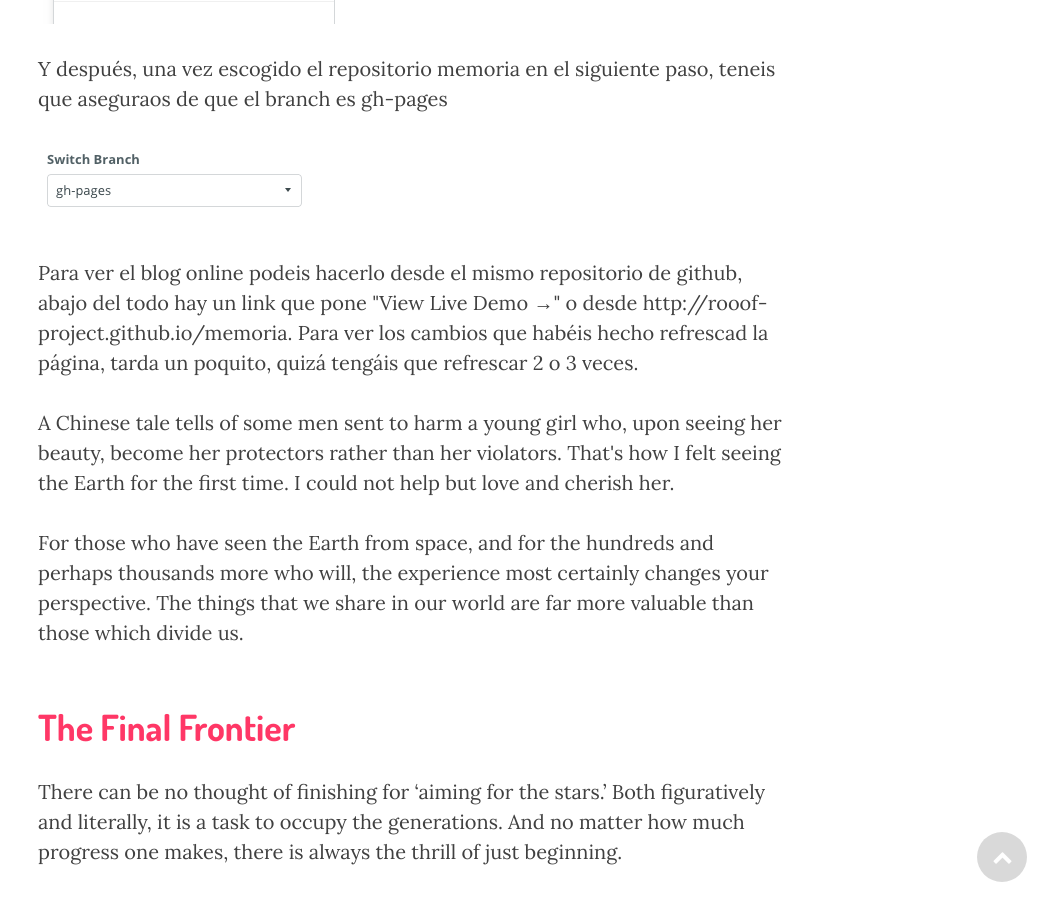
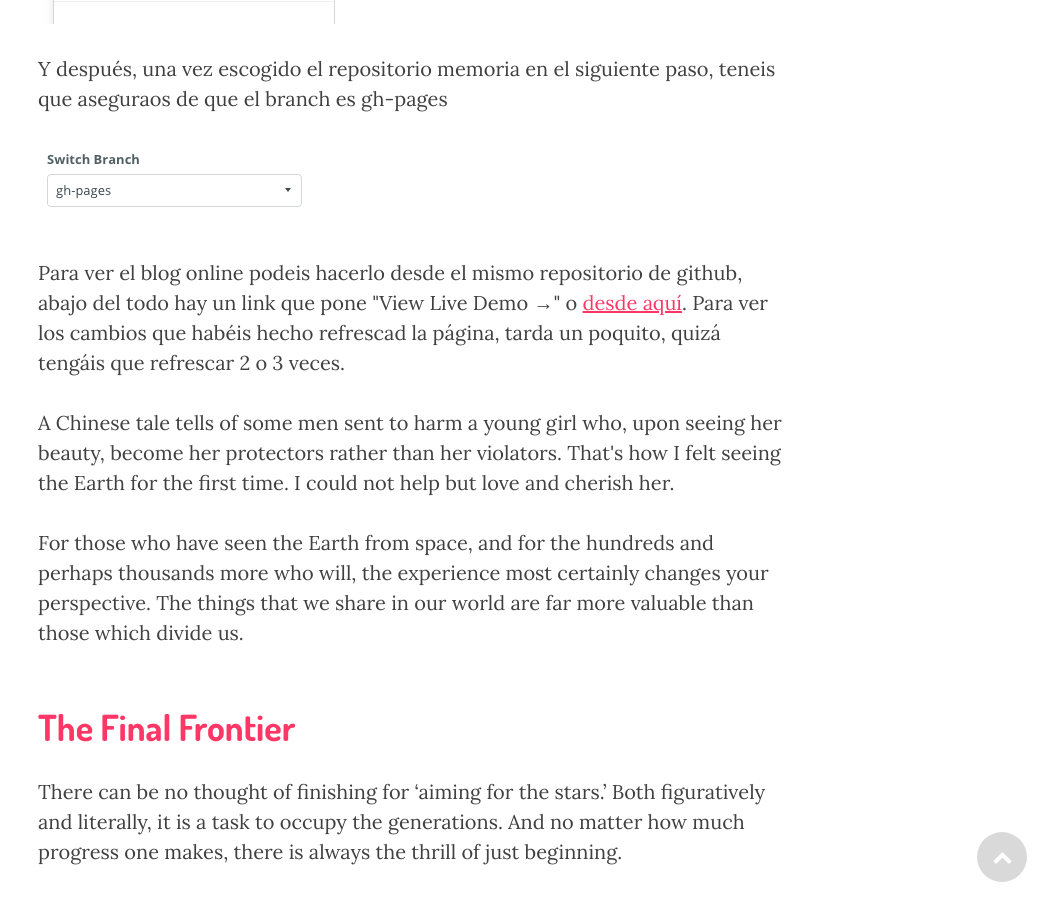
Before and after one commit to Rooof-Project/memoria, a Jekyll site: the page built from _posts/2014-09-24-como-empezo-todo.markdown, in a window 1280 px wide and 900 px high, scrolled down 1125 px. Shown: the whole window, without its empty margins (227-1280 px from the left). Built offline with Jekyll 4.4.1, drawn with Linux system fonts in a browser that asks for light colours; nearby versions of some CDN libraries.

Commit message:
Updated 2014-09-24-como-empezo-todo.markdown

```diff
--- a/_posts/2014-09-24-como-empezo-todo.markdown
+++ b/_posts/2014-09-24-como-empezo-todo.markdown
@@ -22,7 +22,7 @@ Id a prose.io. Os saldrá que teneis que autorizar a github. Le decís que si. U
 <p> Y después, una vez escogido el repositorio memoria en el siguiente paso, teneis que aseguraos de que el branch es gh-pages </p>
 ![branch.png]({{site.baseurl}}/img/branch.png)
 
-<p>Para ver el blog online podeis hacerlo desde el mismo repositorio de github, abajo del todo hay un link que pone "View Live Demo →" o desde http://rooof-project.github.io/memoria. Para ver los cambios que habéis hecho refrescad la página, tarda un poquito, quizá tengáis que refrescar 2 o 3 veces.</p>
+<p>Para ver el blog online podeis hacerlo desde el mismo repositorio de github, abajo del todo hay un link que pone "View Live Demo →" o <a href="http://rooof-project.github.io/memoria">desde aquí</a>. Para ver los cambios que habéis hecho refrescad la página, tarda un poquito, quizá tengáis que refrescar 2 o 3 veces.</p>
 
 <p>A Chinese tale tells of some men sent to harm a young girl who, upon seeing her beauty, become her protectors rather than her violators. That's how I felt seeing the Earth for the first time. I could not help but love and cherish her.</p>
 
```
